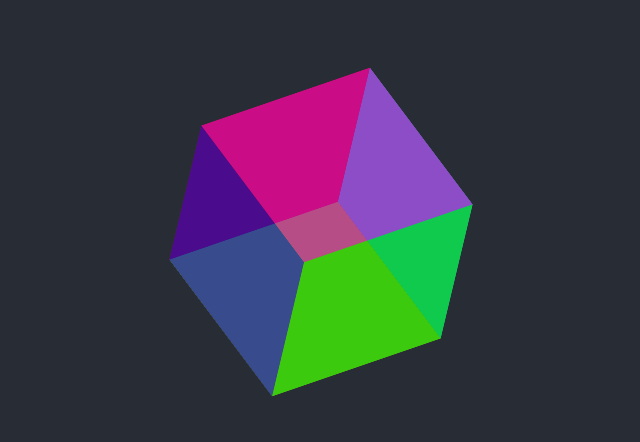
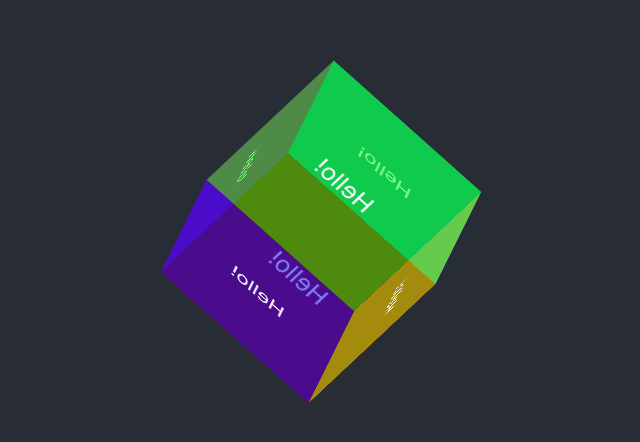
Before and after one commit to sellist/personal-website, a React (Create React App) app: page / in a window 1280 px wide. Shown: the part 168-610 px from the top of the page, without its empty margins (319-959 px from the left). Built offline with nearby package versions, Linux system fonts and the light colour scheme.

Commit message:
add hello message

```diff
--- a/src/components/Cube/Cube.js
+++ b/src/components/Cube/Cube.js
@@ -5,12 +5,12 @@ const Cube = () => {
     return (
     <div class="container">
         <div class="cube cube1">
-            <div class="cube-face cube-face--front"></div>
-            <div class="cube-face cube-face--back"></div>
-            <div class="cube-face cube-face--left"></div>
-            <div class="cube-face cube-face--right"></div>
-            <div class="cube-face cube-face--top"></div>
-            <div class="cube-face cube-face--bottom"></div>
+            <div class="cube-face cube-face--front">Hello!</div>
+            <div class="cube-face cube-face--back">Hello!</div>
+            <div class="cube-face cube-face--left">Hello!</div>
+            <div class="cube-face cube-face--right">Hello!</div>
+            <div class="cube-face cube-face--top">Hello!</div>
+            <div class="cube-face cube-face--bottom">Hello!</div>
         </div>
     </div>
     )
--- a/src/components/Cube/styles.css
+++ b/src/components/Cube/styles.css
@@ -36,6 +36,7 @@ body {
     position: absolute;
     text-align: center;
     border-color: aqua;
+    line-height: 200px;
 }
 
 .cube1 > .cube-face--front {
@@ -71,29 +72,6 @@ body {
     transform-origin: 100px 100px -100px;
 }
 
-.cube2 {
-    perspective: 0px;
-    animation: anim2;
-    animation-duration: 20s;
-    animation-iteration-count: infinite;
-    transform-origin:center center 40px;
-    transform-style: preserve-3d;
-    animation-timing-function: linear;
-}
-.cube-face2 {
-    width: 50px;
-    height: 50px;
-    position: absolute;
-    line-height: 200px;
-    text-align: center;
-    border-color: aqua;
-}
-
-.cube {
-    transform-origin: 100px 100px -100px;
-}
-
-
 @keyframes anim {
     from {
     }
```
